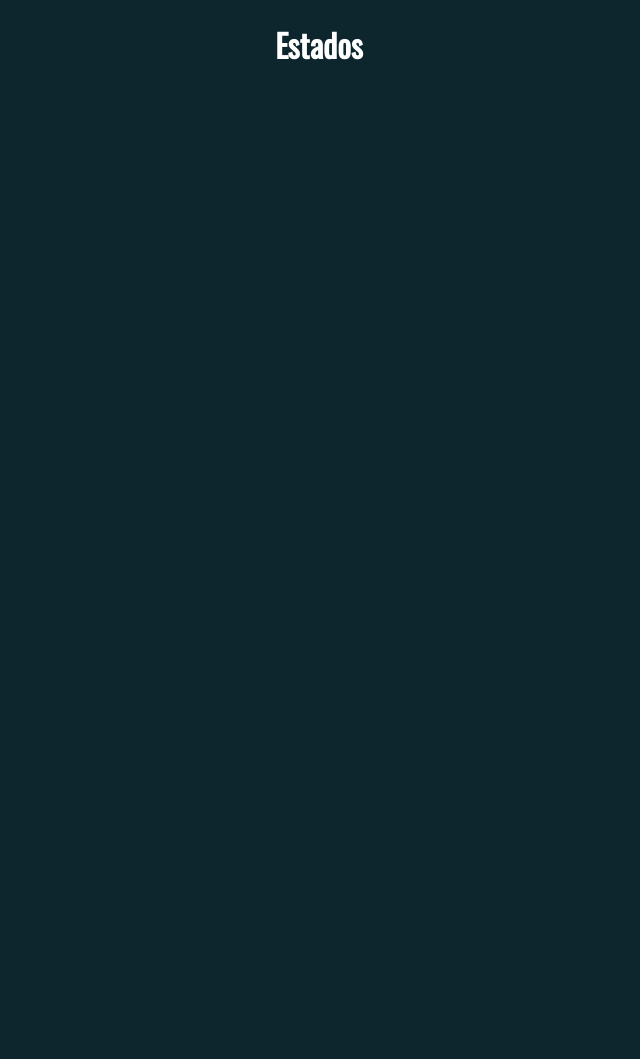
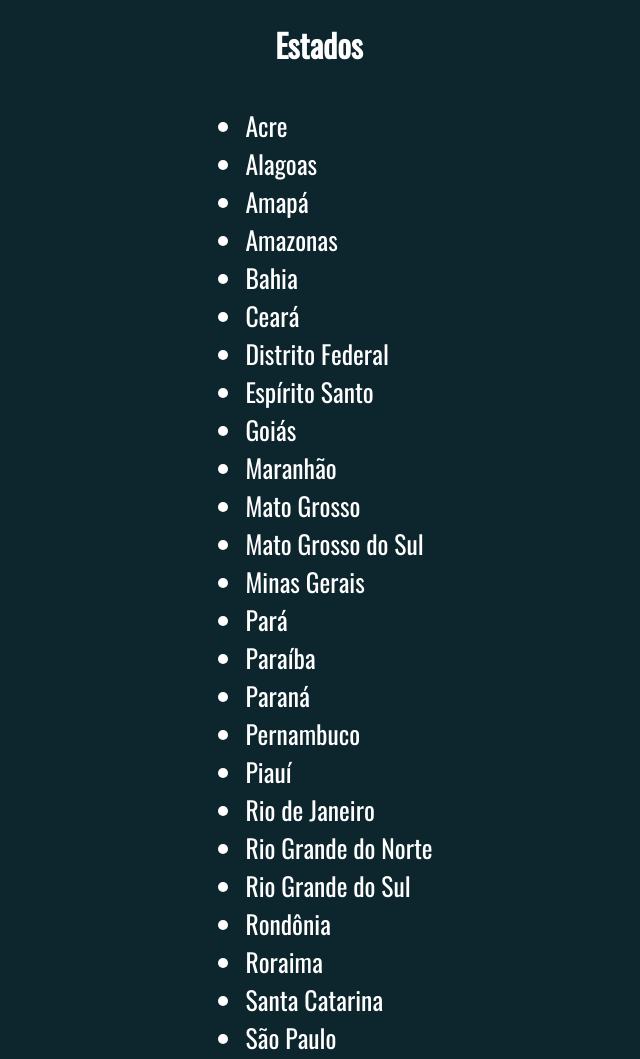
Before and after one commit to WederLino/Curso-Desenv-Web---Udemy, a website: page Ajax/fetch1.html in a window 1280 px wide. Shown: the top 1059 px of the page, without its empty margins (321-961 px from the left). Before the commit the page ends 800 px from the top, so only its background shows below. Drawn offline with Linux system fonts and the light colour scheme.

Commit message:
Usando fetch/Ajax

```diff
--- a/Ajax/fetch1.html
+++ b/Ajax/fetch1.html
@@ -11,6 +11,17 @@
     <h1>Estados</h1>
 
     <script>
-        // ...
+        async function chamandoViaFetch(url){
+            const dados = await fetch(url);
+            const estados = await dados.json()
+            let dadosRefinados = "";
+            const resultado = estados.map(x =>{
+                dadosRefinados += `<li>${x.nome}</li>`
+            })
+
+            document.body.insertAdjacentHTML("beforeend", `<ul>${dadosRefinados}</ul>`)
+        }
+
+        chamandoViaFetch("dados/estados.json")
     </script>
 </body>
```
